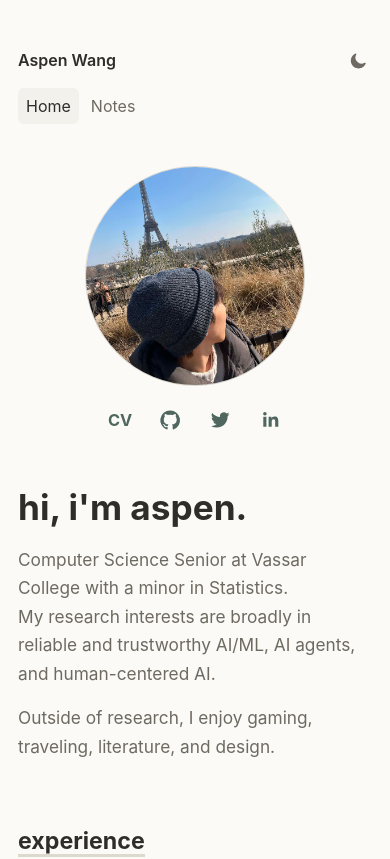
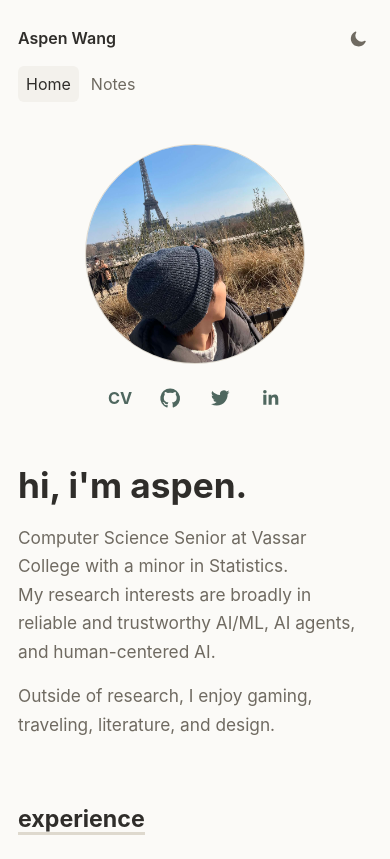
Before and after one commit to aspenywang/aspenywang.github.io, a React (Vite) app: page / in a window 390 px wide. Shown: the top 859 px of the page. Built offline with nearby package versions, Linux system fonts and the light colour scheme.

Commit message:
Fix minor margin issue

```diff
--- a/src/App.jsx
+++ b/src/App.jsx
@@ -32,6 +32,20 @@ function App() {
     document.documentElement.dataset.theme = theme
     localStorage.setItem('theme', theme)
   }, [theme])
+
+  useEffect(() => {
+    const header = document.querySelector('.site-header')
+    const main = document.querySelector('.site-main')
+    const update = () => {
+      const headerH = header.getBoundingClientRect().height
+      const mainPT = parseFloat(getComputedStyle(main).paddingTop)
+      document.documentElement.style.setProperty('--header-offset', `${headerH + mainPT}px`)
+    }
+    update()
+    const ro = new ResizeObserver(update)
+    ro.observe(header)
+    return () => ro.disconnect()
+  }, [])
 
   const Page = useMemo(() => {
     if (route === '/notes') return Notes
--- a/src/assets/main.css
+++ b/src/assets/main.css
@@ -73,7 +73,7 @@ a:focus-visible {
 .site-shell {
   width: min(100%, 980px);
   margin: 0 auto;
-  padding: 28px 24px 64px;
+  padding: 0 24px 64px;
 }
 
 .site-header {
@@ -345,7 +345,7 @@ h2 {
 
 @media (max-width: 760px) {
   .site-shell {
-    padding: 22px 18px 48px;
+    padding: 0 18px 48px;
   }
 
   .site-header {
```
